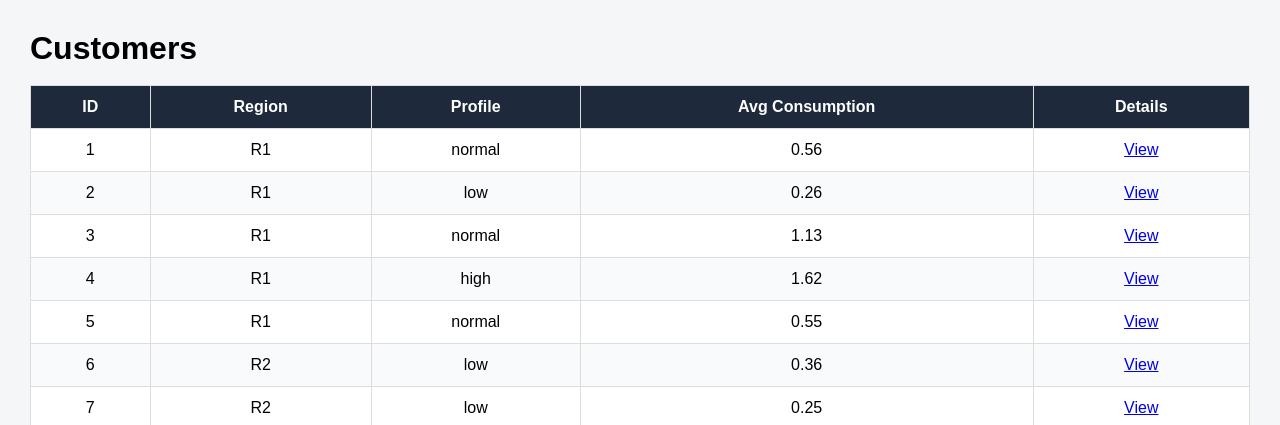
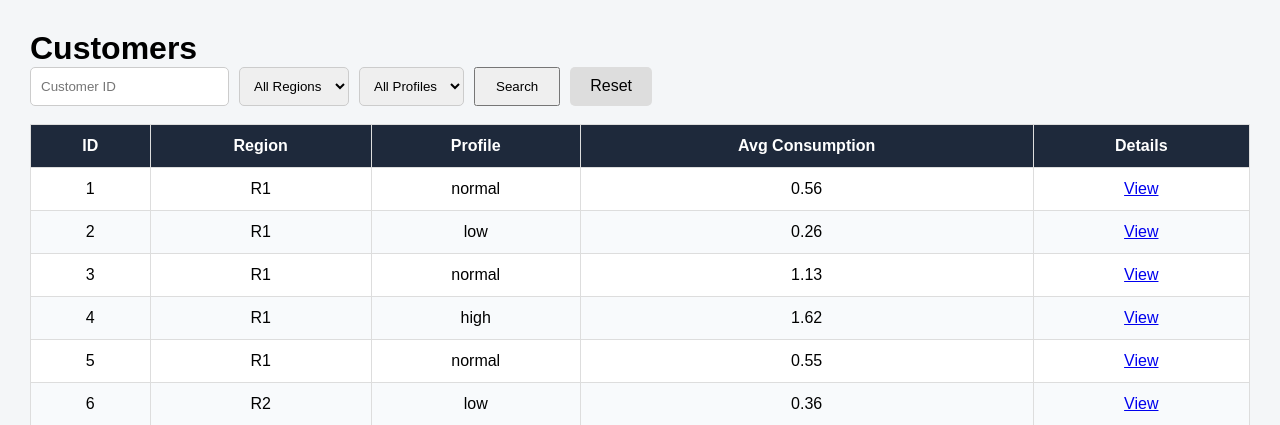
Before and after one commit to HoomanMoradnia/Smart_City, a FastAPI app: page /customers in a window 1280 px wide. Shown: the part 49-474 px from the top of the page. Run offline with FastAPI, Linux system fonts and the light colour scheme; parts of the project's set-up code (start-up, migrations or seed data) failed here and were passed over.

Commit message:
add search and filter to this file

```diff
--- a/app/templates/customers.html
+++ b/app/templates/customers.html
@@ -7,6 +7,81 @@ Customers
 {% block content %}
 
 <h1>Customers</h1>
+
+<form method="get">
+
+    <input
+        type="text"
+        name="search"
+        placeholder="Customer ID"
+        value="{{ search if search else '' }}"
+    >
+
+    <select name="region">
+
+        <option value="">
+            All Regions
+        </option>
+
+        <option value="R1"
+            {% if region == "R1" %}selected{% endif %}>
+            Region 1
+        </option>
+
+        <option value="R2"
+            {% if region == "R2" %}selected{% endif %}>
+            Region 2
+        </option>
+
+        <option value="R3"
+            {% if region == "R3" %}selected{% endif %}>
+            Region 3
+        </option>
+
+        <option value="R4"
+            {% if region == "R4" %}selected{% endif %}>
+            Region 4
+        </option>
+
+        <option value="R5"
+            {% if region == "R5" %}selected{% endif %}>
+            Region 5
+        </option>
+
+    </select>
+
+    <select name="profile">
+
+        <option value="">
+            All Profiles
+        </option>
+
+        <option value="low"
+            {% if profile == "low" %}selected{% endif %}>
+            Low
+        </option>
+
+        <option value="normal"
+            {% if profile == "normal" %}selected{% endif %}>
+            Normal
+        </option>
+
+        <option value="high"
+            {% if profile == "high" %}selected{% endif %}>
+            High
+        </option>
+
+    </select>
+
+    <button type="submit">
+        Search
+    </button>
+
+    <a href="/customers" class="reset-btn">
+        Reset
+    </a>
+
+</form>
 
 <br>
 
```
